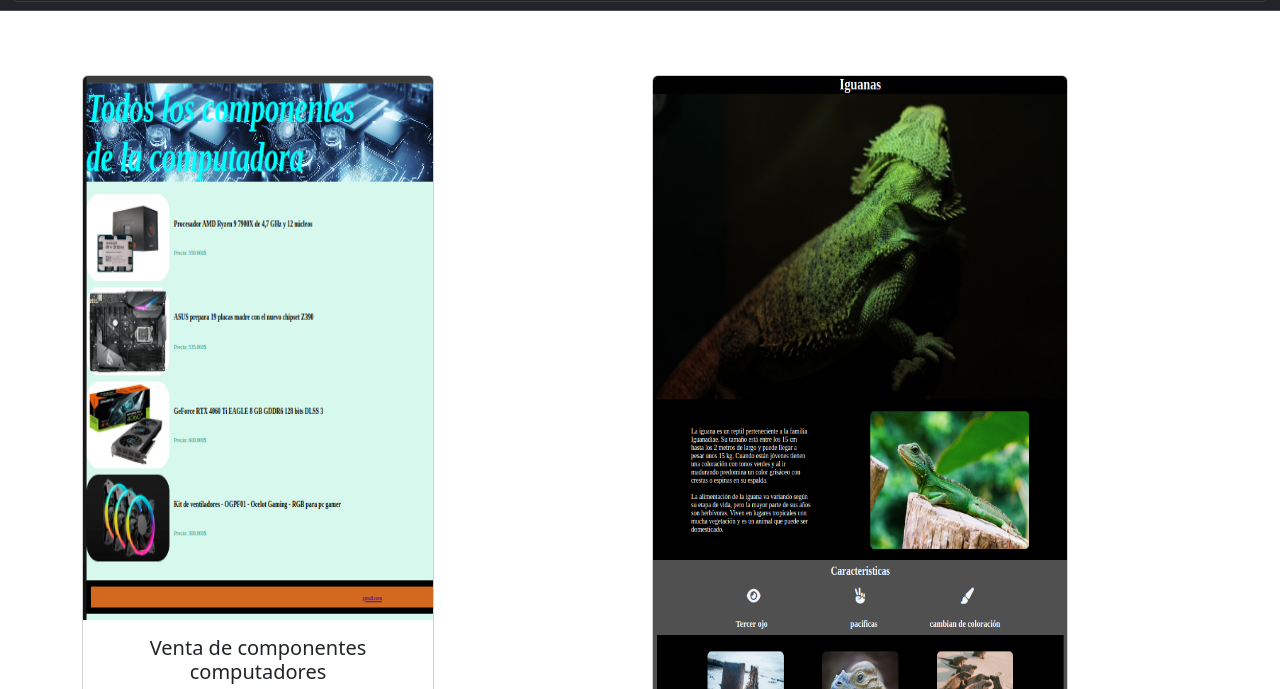
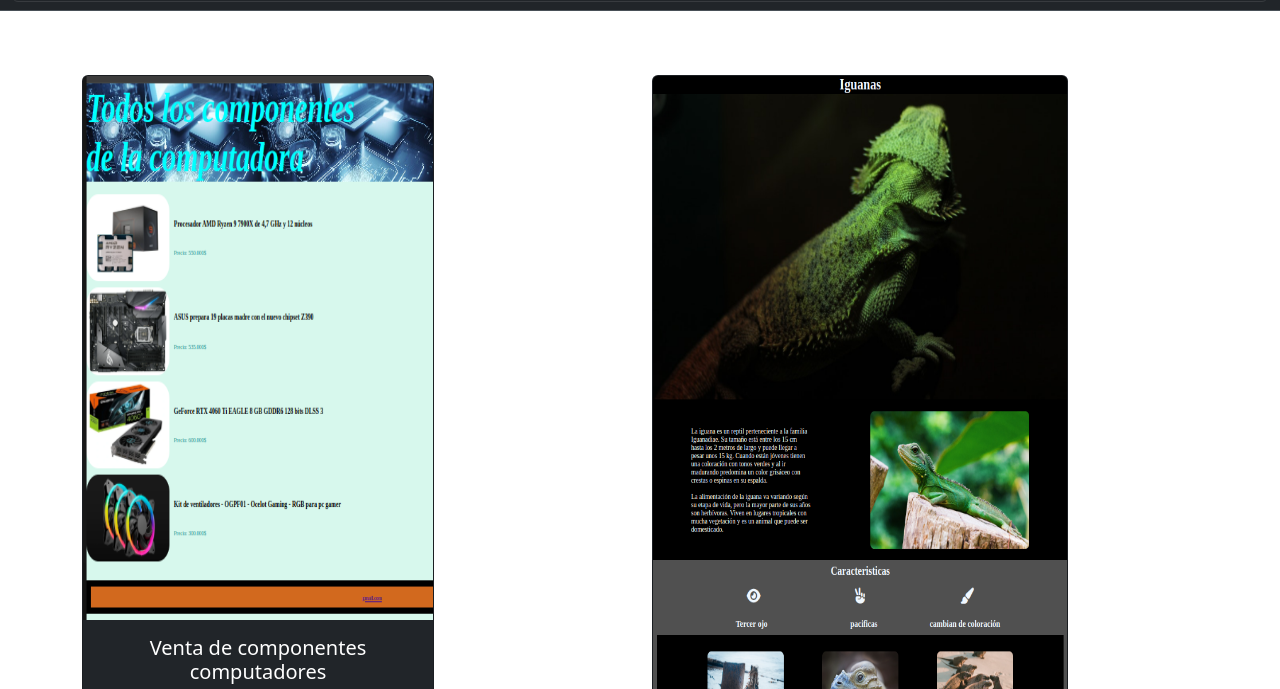
Before and after one commit to josep-barraza/josep-barraza.github.io, a plain HTML site: page portafolio.html in a window 1280 px wide. Shown: the part 86-775 px from the top of the page. Drawn offline with nearby package versions, Linux system fonts and the light colour scheme.

Commit message:
modificacion tarjetas color y ortografia

```diff
--- a/assets/style/style-portafolio.css
+++ b/assets/style/style-portafolio.css
@@ -1,3 +1,4 @@
+
 .tarjeta{
     margin: 5%;
 
--- a/assets/style/style.css
+++ b/assets/style/style.css
@@ -1,6 +1,11 @@
-.body{
+*{
     margin: 0%;
-padding: 0%;
+    padding: 0%;
+}
+
+body{
+    background-color: rgb(66, 110, 110);
+
 
 
 }
--- a/portafolio.html
+++ b/portafolio.html
@@ -38,7 +38,7 @@
     <div class="container text-center ">
         <div class="row">
           <div class="col">
-            <div class="card" style="width: 22rem " >
+            <div class="card text-bg-dark mb-3" style="width: 22rem " >
                 <img src="./assets/img/paguina.png"style="height: 34rem;" class="card-img-top" alt="...">
                 <div class="card-body">
                   <h5 class="card-title">Venta de componentes computadores</h5>
@@ -48,7 +48,7 @@
               </div>
           </div>
           <div class="col">
-            <div class="card" style="width: 26rem;">
+            <div class="card text-bg-dark mb-3" style="width: 26rem;">
                 <img src="./assets/img/Captura desde 2025-01-25 00-02-30.png" style="height: 44rem;" class="card-img-top" alt="...">
                 <div class="card-body">
                   <h5 class="card-title">Iguanas</h5>
@@ -58,7 +58,7 @@
               </div>
           </div>
           <div class="col">
-            <div class="card" style="width: 22rem;">
+            <div class="card text-bg-dark mb-3" style="width: 22rem;">
                 <img src="./assets/img/Captura desde 2025-02-01 14-07-15.png "style="height: 34rem;" class="card-img-top" alt="...">
                 <div class="card-body">
                   <h5 class="card-title">Cuppon</h5>
```
Also changed, not shown: index.html (+2 -2 lines).
